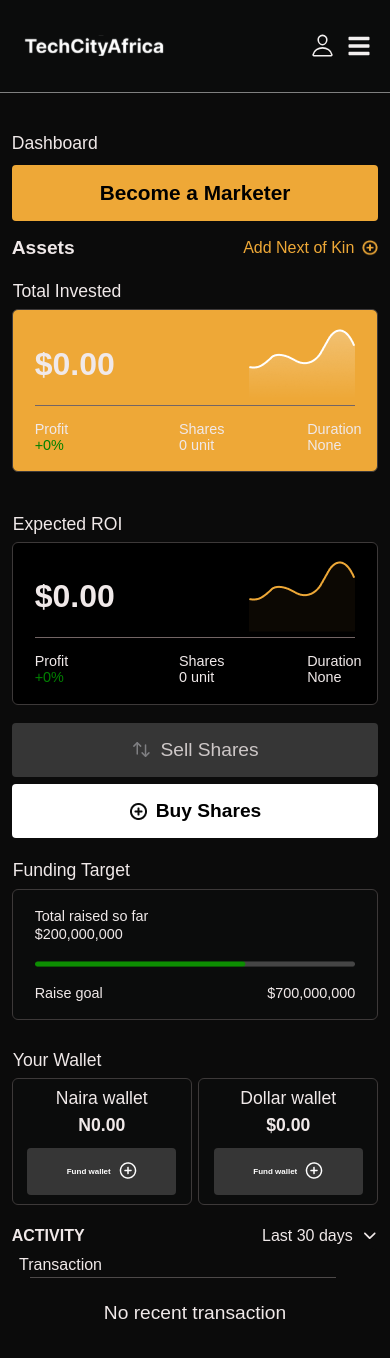
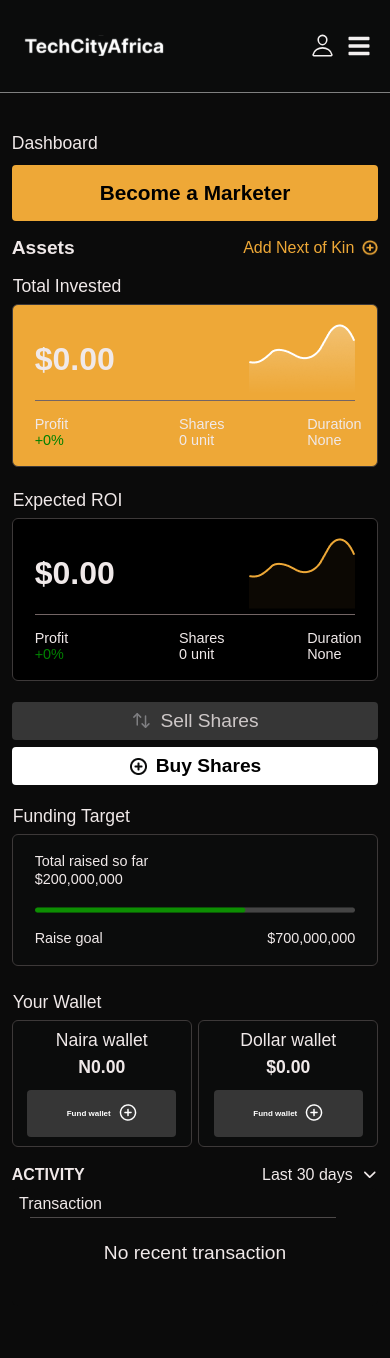
Before and after one commit to onyinyechi-okeke/TechCity, a React (Vite) app: page /InvestorDashboard in a window 390 px wide. Shown: the top 1358 px of the page. After the commit the page ends 1317 px from the top, so only its background shows below. Built offline with nearby package versions, Linux system fonts and the light colour scheme.

Commit message:
fixed responsiveness on mobile

```diff
--- a/src/Components/Buttons/Button.css
+++ b/src/Components/Buttons/Button.css
@@ -9,17 +9,17 @@
     cursor: pointer;
     font-weight: 600;
     transition: 0.2s ease-in-out;
-    -webkit-transition: 0.2s ease-in-out;
-    -moz-transition: 0.2s ease-in-out;
-    -ms-transition: 0.2s ease-in-out;
-    -o-transition: 0.2s ease-in-out;
+    -webkit-border-radius: 4px;
+    -moz-border-radius: 4px;
+    -ms-border-radius: 4px;
+    -o-border-radius: 4px;
 }
 
 .HB button:hover {
     transform: scale(1.02);
 }
 
-@media (max-width:820px) {
+@media (max-width:1024px) {
     .HB button {
         width: 100%;
         font-size: 1.6rem;
--- a/src/Components/NavBar/NavBar.css
+++ b/src/Components/NavBar/NavBar.css
@@ -27,11 +27,13 @@
     justify-content: space-between;
     z-index: 2;
     padding: 0 2%;
-    font-size: 1.3rem;
+    font-size: 1rem;
+    font-weight: bold;
 }
 
 .navbar-list {
     list-style: none;
+    cursor: pointer;
 }
 
 .navbar-list2 {
@@ -51,9 +53,9 @@
     gap: 4rem;
 }
 
-@media (max-width: 1580px) {
+@media (max-width: 1280px) {
   .navbar {
-    font-size: 1rem;
+    font-size: 0.7rem;
   }
 }
 
--- a/src/Components/Transaction/Transaction.css
+++ b/src/Components/Transaction/Transaction.css
@@ -39,7 +39,7 @@
     padding: 7% 0 10% 0;
 }
 
-@media (max-width: 820px) {
+@media (max-width: 1024px) {
     .transaction-align {
         margin-top: 2%;
     }
@@ -55,7 +55,7 @@
 
 @media (max-width: 430px) {
     .transaction-align{
-        margin-top: 4%;
+        margin-top: 0%;
     }
 
     .transaction-align h4 {
--- a/src/Pages/Dashboards/Dashboard.css
+++ b/src/Pages/Dashboards/Dashboard.css
@@ -56,10 +56,6 @@
   font-size: 1.2rem;
   cursor: pointer;
   border-radius: 4px;
-  -webkit-border-radius: 4px;
-  -moz-border-radius: 4px;
-  -ms-border-radius: 4px;
-  -o-border-radius: 4px;
 }
 
 .sidebar-align2:hover, .sidebar-align3:hover {
@@ -97,12 +93,12 @@
 }
 
 .irs-container p {
-    font-size: 1.2rem;
+    font-size: 0.875rem;
     color: rgb(205, 199, 199);
 }
 
 .irs-container h5 {
-  font-size: 1.2rem;
+  font-size: 1rem;
 }
 
 .irs-align .irs-color {
@@ -116,7 +112,7 @@
 .irs-align1 {
     display: flex;
     justify-content: space-between;
-    margin-top: 2.3%;
+    margin-top: 4.3%;
 }
 
 .mrs-align {
@@ -186,6 +182,7 @@
 
 .ic-align3 {
   width: 100%;
+  height: 219px;
 }
 
 .ic-align4 {
@@ -220,7 +217,7 @@
 
 .ic-adjust1 {
   display: flex;
-  margin: 2% 0;
+  margin: 2% 0 0 0;
   justify-content: space-between;
   gap: 1rem;
 }
@@ -236,6 +233,7 @@
 
 .ic-align8 {
   width: 100%;
+  height: 219px;
 }
 
 .ic-align9 {
@@ -243,6 +241,7 @@
   justify-content: space-between;
   gap: 1rem;
 }
+
 
 .ic-align10 {
   width: 100%;
@@ -257,7 +256,7 @@
 }
 
 .ic-align10 h4 {
-  padding: 2% 0 8% 0;
+  padding: 2% 0 13% 0;
 }
 
 .ic-align10 button {
@@ -381,12 +380,24 @@
     font-size: 1.1rem;
    }
 
+   .sidebar-buttondiv {
+    margin-top: 1%;
+   }
+
+   .sidebar-buttondiv button {
+    padding: 0.5rem 1rem;
+    font-size: 0.8rem;
+}
    .mid-container {
     margin-top: 7%;
    }
 
    .irs-container p{
     font-size: 0.9rem;
+   }
+
+   .ic-align10 h4 {
+       padding-bottom: 2%;
    }
 }
 
@@ -434,11 +445,16 @@
 
   .ic-adjust {
     grid-template-columns: 1fr;
+    gap: 5rem;
   }
 
   .ic-align4 {
     border-radius: 6px;
     padding: 5% 6%;
+    -webkit-border-radius: 6px;
+    -moz-border-radius: 6px;
+    -ms-border-radius: 6px;
+    -o-border-radius: 6px;
 }
 
 .ic-align4 {
@@ -460,7 +476,8 @@
   }
 
   .ic-adjust1 {
-    display: block;
+    flex-direction: column;
+    gap: 8rem;
   }
 
   .ic-align4color img {
@@ -469,6 +486,7 @@
 
   .ic-align8 {
      margin-top: 2%;
+     margin-bottom: 8rem;
   }
 
   .ic-align3 {
@@ -494,6 +512,7 @@
 
   .visible {
     display: block;
+    margin-top: 5rem;
   }
 
   .ic-align7 p{
@@ -560,11 +579,8 @@
   font-size: 1.2rem;
   cursor: pointer;
   border-radius: 4px;
-  margin-bottom: 2%;
-  -webkit-border-radius: 4px;
-  -moz-border-radius: 4px;
-  -ms-border-radius: 4px;
-  -o-border-radius: 4px;
+  margin-top: 8%;
+  margin-bottom: 6%;
 }
 
 }
@@ -583,6 +599,10 @@
   font-size: 0.5rem;
 }
 
+.ic-adjust {
+  gap: 0rem;
+}
+
 .ic-align4 p {
   font-size: 0.9rem;
 }
@@ -590,6 +610,12 @@
 
 .sidebar-buttondiv button {
   font-size: 1.2rem;
+}
+
+.ic-adjust1 {
+  margin-top: 3%;
+  gap: 0;
+  justify-content: start;
 }
 
 
@@ -600,15 +626,18 @@
 
 
 .ic-align8 {
-   margin-top: 4%;
+   margin-top: -33px;
+   margin-bottom: -30px;
 }
 
 .ic-align3 {
-  margin-bottom: 3%;
+  margin-bottom: 0;
+  margin-top: -5px;
 }
 
 .visible {
   display: block;
+  margin-top: 0;
 }
 
 .ic-align7 p{
@@ -636,4 +665,8 @@
   background-color: #0B0B0B;
 }
 
+.mc-buttondiv button{
+ margin-top: -30px;
 }
+
+}
--- a/src/Pages/Dashboards/InvestorRightSide.jsx
+++ b/src/Pages/Dashboards/InvestorRightSide.jsx
@@ -30,13 +30,13 @@
 
       <div className='irs-align'>
         <h5>Investor of the week</h5>
-        <img src={weekhero} alt='an image' style={{marginTop: '2%'}}/>
-        <h5 style={{marginTop: '3%'}}>Kingsley Whyte</h5>
-        <p style={{marginTop: '3%'}}>Joined June 22nd 2024</p>
-        <p className='irs-color' style={{marginTop: '3%'}}>View Statistics</p>
+        <img src={weekhero} alt='an image' style={{marginTop: '3%'}}/>
+        <h5 style={{marginTop: '4%'}}>Kingsley Whyte</h5>
+        <p style={{marginTop: '4%'}}>Joined June 22nd 2024</p>
+        <p className='irs-color' style={{marginTop: '4%'}}>View Statistics</p>
       </div>
 
-      <h5 style={{margin: '2% 0'}}>Account</h5>
+      <h5 style={{margin: '3% 0'}}>Account</h5>
       <div className='irs-stabilize'>
       {IRS1.map(({id, h, p})=>(
         <div key={id} className='irs-align1'>
@@ -46,7 +46,7 @@
       ))}
       </div>
 
-      <h5 style={{margin: '3% 0'}}>Priority Access</h5>
+      <h5 style={{margin: '4% 0'}}>Priority Access</h5>
       <div className='irs-stabilize'>
       {IRS2.map(({id, h, p})=>(
         <div key={id} className='irs-align1'>
--- a/src/Pages/Home/Home.css
+++ b/src/Pages/Home/Home.css
@@ -71,7 +71,7 @@
   border-bottom: 1px solid rgb(83, 82, 82); /* Adjust border color and width as needed */
 }
 
-@media (max-width: 820px) {
+@media (max-width: 1024px) {
 
     .home-stabilize {
         margin-top: 10%;
--- a/src/Pages/Nok/Nok.css
+++ b/src/Pages/Nok/Nok.css
@@ -2,6 +2,7 @@
     display: flex;
     gap: 0.5rem;
     align-items: center;
+    cursor: pointer;
 }
 
 .Nok-container p {
--- a/src/Pages/SignUp/SignUp.css
+++ b/src/Pages/SignUp/SignUp.css
@@ -3,7 +3,7 @@
 }
 
 .home-host {
-    width: 47%;
+    width: 42%;
     margin-top: 7%;
     background-color: #0b0b0b;
     margin-left: auto;
@@ -229,7 +229,7 @@
     -o-transform: rotate(45deg);
 }
 
-@media (max-width: 820px) {
+@media (max-width: 1024px) {
     .investor-container {
         padding: 20% 6% 10% 10%;
     }
```
